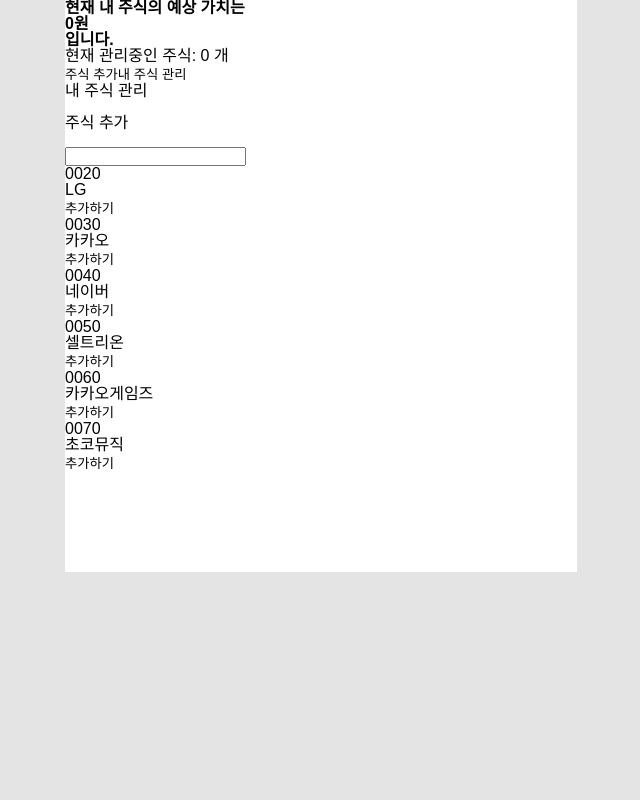
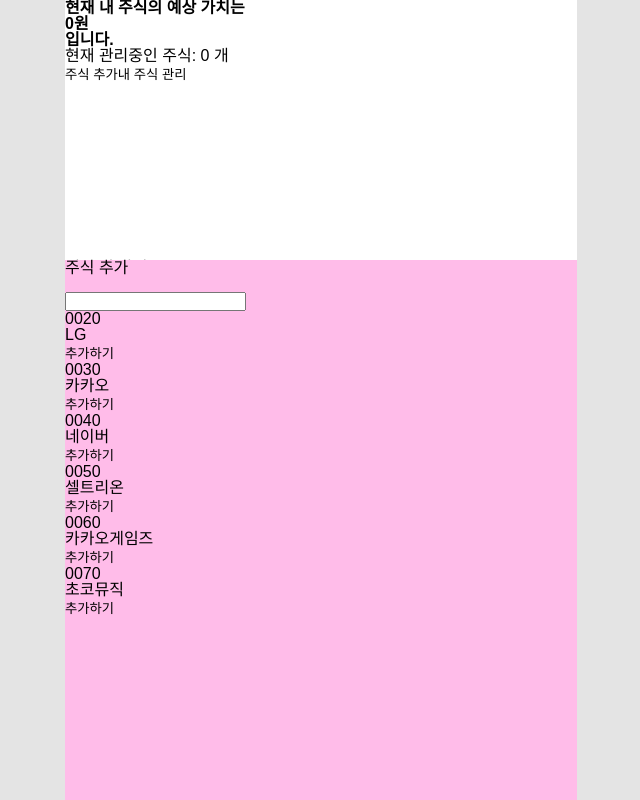
Before and after one commit to seungminRyu/stock-eye, a React (Create React App) app: page / in a window 1280 px wide. Shown: the whole page, without its empty margins (319-959 px from the left). Built offline with nearby package versions, Linux system fonts and the light colour scheme; the HTML template or start-up script is replaced by a standard one.

Commit message:
Edit: 전체 레이아웃 수정

```diff
--- a/src/component/AppTemplate.js
+++ b/src/component/AppTemplate.js
@@ -2,15 +2,13 @@ import React from 'react';
 import styled from 'styled-components';
 
 const AppTemplateBlock = styled.div`
-    display: flex;
-    flex-direction: column;
     max-width: 512px;
-    max-height: 100%;
+    height: 100%;
+    min-height: 560px;
     position: relative;
     background: white;
     box-sizing: border-box;
-    overflow: hidden;
-    padding-bottom: 100px;
+    overflow-y: scroll;
     margin: 0 auto;
 `;
 
--- a/src/component/Manage.js
+++ b/src/component/Manage.js
@@ -1,12 +1,22 @@
 import React from 'react';
 import ManagedStockItem from './ManagedStockItem';
 import { useStockState } from '../context/StockContext';
+import styled from 'styled-components';
+
+const ManageBlock = styled.div`
+    position: absolute;
+    left: 0;
+    bottom: 0;
+    width: 100%;
+    height: calc(100% - 260px);
+    background-color: #becfff;
+`;
 
 function Manage() {
     const managedStocklist = useStockState();
 
     return (
-        <div className="manage">
+        <ManageBlock>
             <div className="manage-wrapper">
                 <div className="manage-header">
                     <div className="manage-header__title">
@@ -27,7 +37,7 @@ function Manage() {
                     </ul>
                 </div>
             </div>
-        </div>
+        </ManageBlock>
     )
 }
 
--- a/src/component/Search.js
+++ b/src/component/Search.js
@@ -1,8 +1,7 @@
 import React, { useState } from 'react';
-import { useStockDispatch } from '../context/StockContext';
+import styled from 'styled-components';
 import SearchResultItem from './SearchResultItem';
 
-function Search() {
 const initList = [
     {
         id: 2,
@@ -41,10 +40,21 @@ function Search() {
         processed: true,
     },
 ];
+
+const SearchBlock = styled.div`
+    position: absolute;
+    left: 0;
+    bottom: 0;
+    width: 100%;
+    height: calc(100% - 260px);
+    background-color: #ffbce9;
+`;
+
+function Search() {
     const [searchResultList, setSearchResultList] = useState(initList);
 
     return (
-        <div className="search">
+        <SearchBlock>
             <div className="search-wrapper">
                 <div className="search-header">
                     <div className="search-header__title">
@@ -66,7 +76,7 @@ function Search() {
                     </ul>
                 </div>
             </div>
-        </div>
+        </SearchBlock>
     );
 }
 
```
Lines whose indentation alone changed are shown as unchanged.
